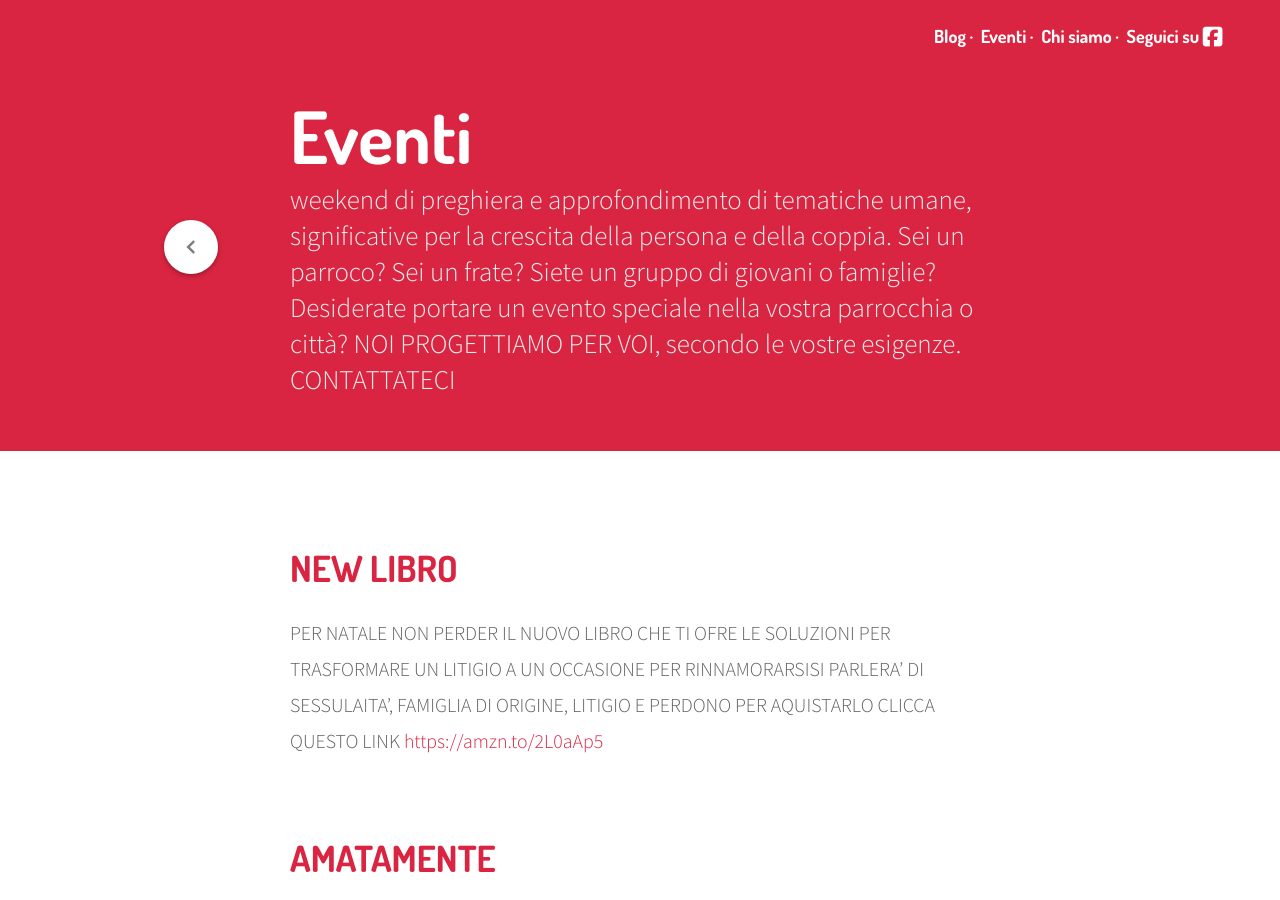
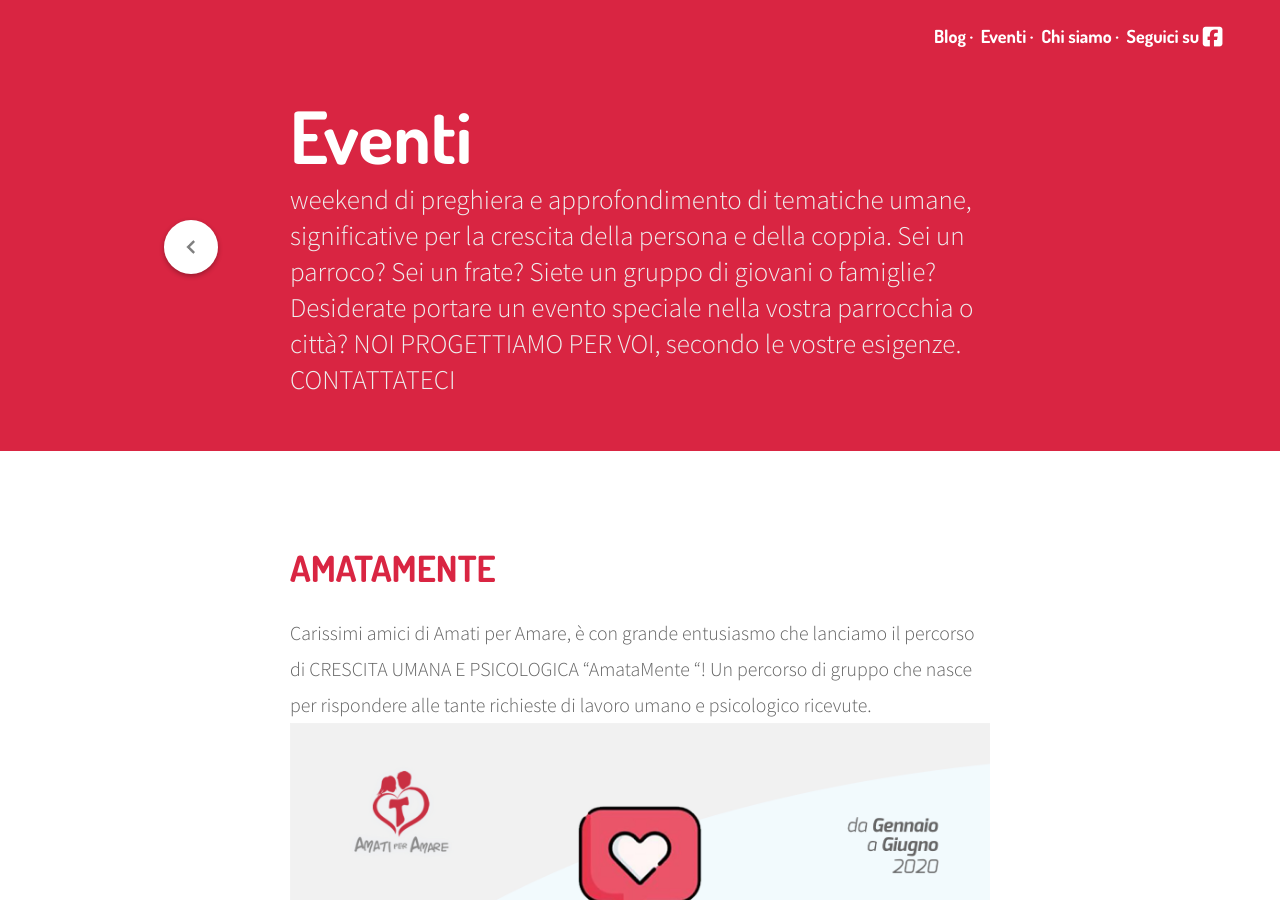
Before and after one commit to amatiperamare/amatiperamare.github.io, a Jekyll site: the page built from eventi.markdown, in a window 1280 px wide and 900 px high. Built offline with Jekyll 4.4.1, drawn with Linux system fonts in a browser that asks for light colours; nearby versions of some CDN libraries; some of the changed lines change nothing that is shown.

Commit message:
Updated Libro

```diff
--- a/_events/LIBRO.markdown
+++ b/_events/LIBRO.markdown
@@ -1,6 +1,7 @@
 ---
 title: NEW LIBRO
 date: 2019-10-02 17:51:00 +02:00
+published: false
 categories:
 - amore
 - coppia
@@ -19,6 +20,6 @@
 position: 2
 ---
 
-PER NATALE NON PERDER IL NUOVO LIBRO CHE TI OFRE LE SOLUZIONI PER TRASFORMARE UN LITIGIO A UN OCCASIONE PER RINNAMORARSISI  PARLERA' DI SESSULAITA', FAMIGLIA DI ORIGINE, LITIGIO E PERDONO               PER AQUISTARLO CLICCA QUESTO LINK [https://amzn.to/2L0aAp5](https://amzn.to/2L0aAp5)
+Queste pagine nascono dal desiderio di raccontare un pezzo della nostra  vita. Siamo sposati e genitori di tre figli, abbiamo voluto condividere la nostra esperienza di coppia, di fede, insieme a strumenti e conoscenze psicologiche professionali, per venire in aiuto ad altre coppie, perennemente in bilico sul filo del conflitto. L'autenticità del vissuto personale di Claudia e Roberto è il punto di forza del libro perché entrambi raccontano la gioia dello stare insieme, ma anche il dolore pungente di chi, talvolta, si ritrova in una relazione apparentemente priva di senso o di futuro. Come riuscire a superare una crisi, anche profonda, nel matrimonio? In che modo il litigio può trasformarsi in risorsa per la coppia che non riesce più a comunicare? Gli Autori offrono risposte concrete a queste domande e propongono soluzioni creative, a volte provocatorie, per permettere agli sposi di recuperare quanto di più bello si sono promessi il giorno delle nozze: quel "per sempre" di cui Cristo si è fatto la base sicura e compagno di viaggio. «Mi piacerebbe che le mie parole ispirassero il cuore di chi legge e gli facessero venire voglia di aprirsi all'Amore di Dio, di pretendere per sé niente di meno della felicità». (Claudia Viola)PER AQUISTARLO CLICCA QUESTO LINK [https://amzn.to/2L0aAp5](https://amzn.to/2L0aAp5)
 
 ![E-poi-volarono-i-piatti_cop2019.jpg](/uploads/E-poi-volarono-i-piatti_cop2019.jpg)
```
